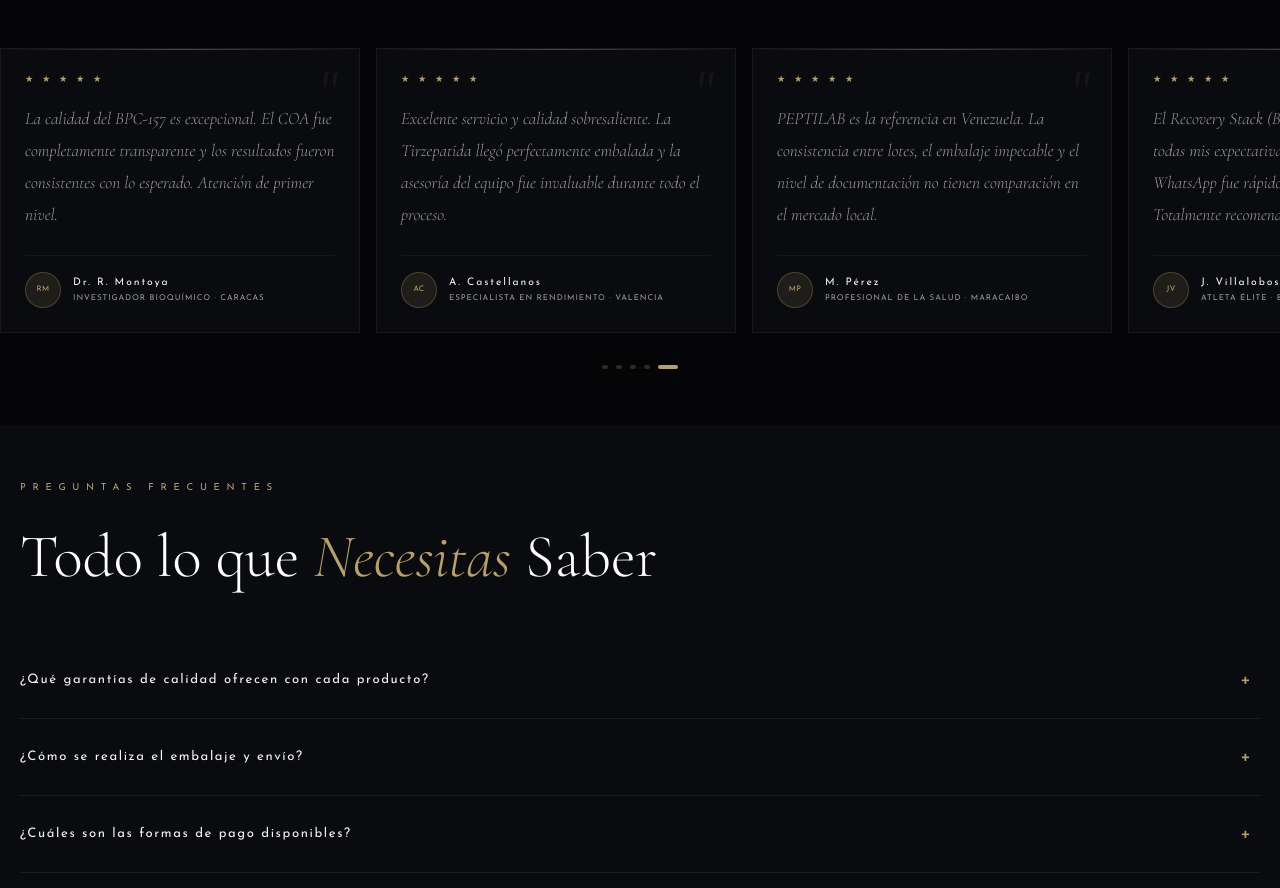
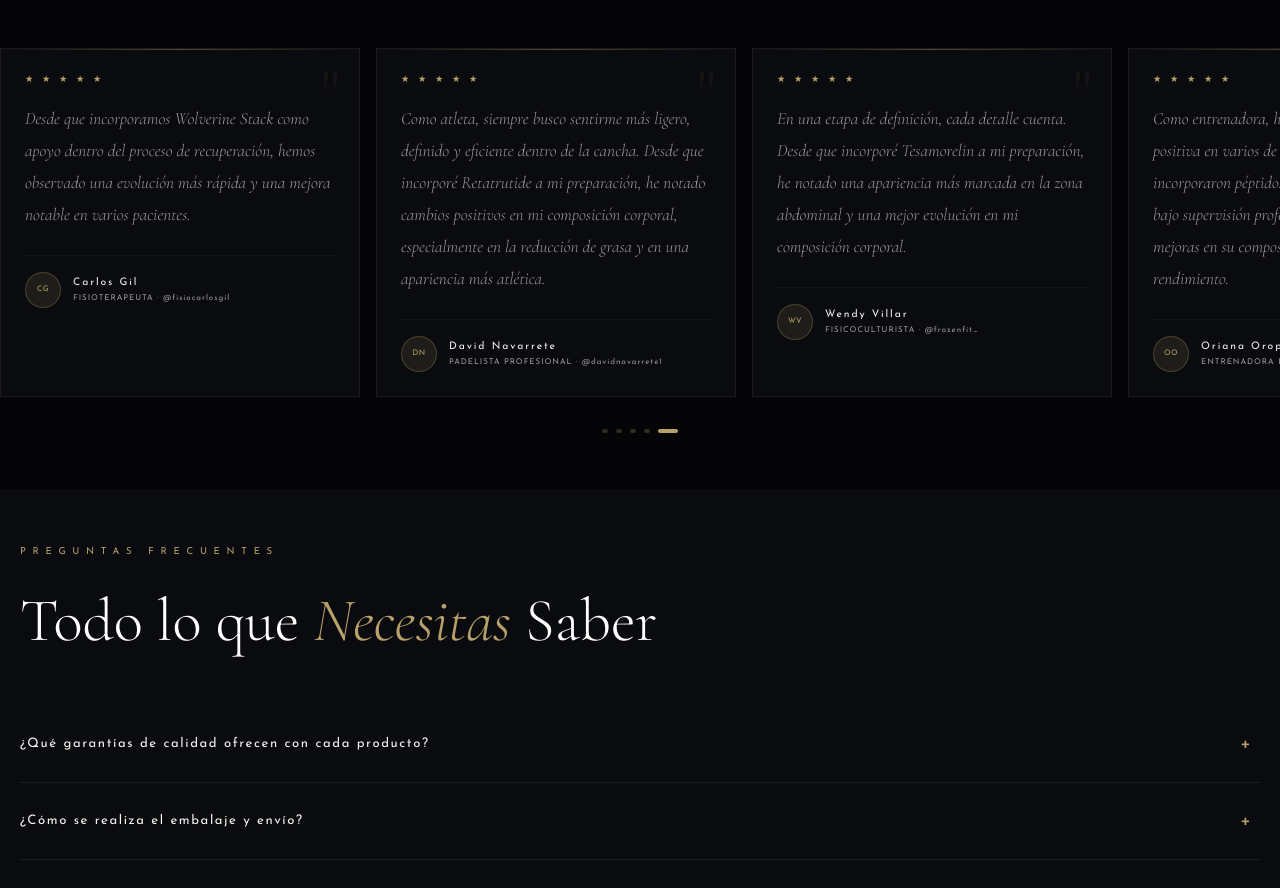
Before and after one commit to aceroc1-collab/PWADEF, a Next.js app: page / in a window 1280 px wide. Shown: the part 7026-7914 px from the top of the page. Built offline with nearby package versions, Linux system fonts and the light colour scheme.

Commit message:
Actualizar testimonios de la seccion de clientes

```diff
--- a/components/Sections.tsx
+++ b/components/Sections.tsx
@@ -356,11 +356,11 @@
   const [active, setActive] = useState(0);
 
   const items = [
-    { initials: 'RM', name: 'Dr. R. Montoya', role: 'INVESTIGADOR BIOQUÍMICO · CARACAS', text: 'La calidad del BPC-157 es excepcional. El COA fue completamente transparente y los resultados fueron consistentes con lo esperado. Atención de primer nivel.' },
-    { initials: 'AC', name: 'A. Castellanos', role: 'ESPECIALISTA EN RENDIMIENTO · VALENCIA', text: 'Excelente servicio y calidad sobresaliente. La Tirzepatida llegó perfectamente embalada y la asesoría del equipo fue invaluable durante todo el proceso.' },
-    { initials: 'MP', name: 'M. Pérez', role: 'PROFESIONAL DE LA SALUD · MARACAIBO', text: 'PEPTILAB es la referencia en Venezuela. La consistencia entre lotes, el embalaje impecable y el nivel de documentación no tienen comparación en el mercado local.' },
-    { initials: 'JV', name: 'J. Villalobos', role: 'ATLETA ÉLITE · BARQUISIMETO', text: 'El Recovery Stack (BPC-157 + TB-500) superó todas mis expectativas. El proceso de compra por WhatsApp fue rápido y la entrega discreta. Totalmente recomendado.' },
-    { initials: 'LS', name: 'L. Salazar', role: 'MÉDICO INTERNISTA · CARACAS', text: 'Calidad farmacéutica real. Los COA son detallados, el HPLC es verificable y el embalaje mantiene la cadena de frío perfectamente. La mejor fuente local de péptidos.' },
+    { initials: 'CG', name: 'Carlos Gil', role: 'FISIOTERAPEUTA · @fisiocarlosgil', text: 'Desde que incorporamos Wolverine Stack como apoyo dentro del proceso de recuperación, hemos observado una evolución más rápida y una mejora notable en varios pacientes.' },
+    { initials: 'DN', name: 'David Navarrete', role: 'PADELISTA PROFESIONAL · @davidnavarrete1', text: 'Como atleta, siempre busco sentirme más ligero, definido y eficiente dentro de la cancha. Desde que incorporé Retatrutide a mi preparación, he notado cambios positivos en mi composición corporal, especialmente en la reducción de grasa y en una apariencia más atlética.' },
+    { initials: 'WV', name: 'Wendy Villar', role: 'FISICOCULTURISTA · @frozenfit_', text: 'En una etapa de definición, cada detalle cuenta. Desde que incorporé Tesamorelin a mi preparación, he notado una apariencia más marcada en la zona abdominal y una mejor evolución en mi composición corporal.' },
+    { initials: 'OO', name: 'Oriana Oropeza', role: 'ENTRENADORA PERSONAL · @orioropeza', text: 'Como entrenadora, he visto una evolución muy positiva en varios de mis asesorados desde que incorporaron péptidos dentro de un plan integral y bajo supervisión profesional. Hemos observado mejoras en su composición corporal, recuperación y rendimiento.' },
+    { initials: 'DV', name: 'Dayana Vicentelli', role: 'ENTRENADORA CROSSFIT · @dayavicentelli', text: 'He visto cambios muy positivos en varios de mis atletas, especialmente en su recuperación, energía y rendimiento durante los entrenamientos.' },
   ];
 
   return (
```
